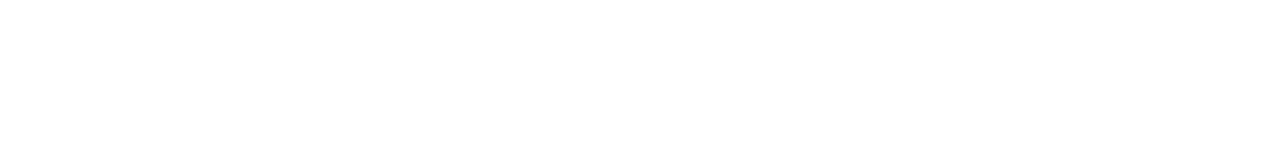
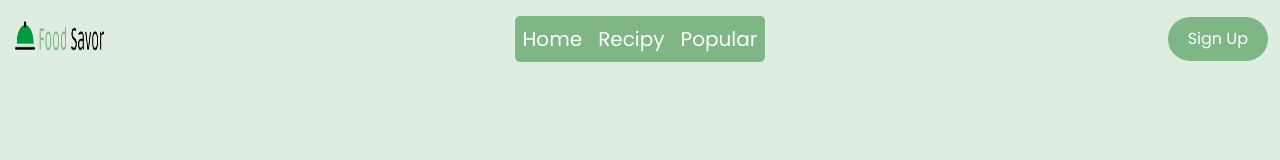
Before and after one commit to orin2002/Food-landingpage, a plain HTML site: page index.html in a window 1280 px wide. Drawn offline with nearby package versions, Linux system fonts and the light colour scheme.

Commit message:
header complete

```diff
--- a/css/style.css
+++ b/css/style.css
@@ -0,0 +1,25 @@
+body{
+    font-family: 'Poppins', sans-serif;
+    background-color: #DEEDE0;
+}
+.custom-nav{
+    background-color: #7EB685;
+    border-radius: 5px;
+
+}
+.nav-item a{
+    font-size: 20px;
+
+    color: white !important;
+
+}
+.sign-up{
+    background-color: #7EB685;
+    padding: 10px 20px;
+    border-radius: 45px;
+}
+.sign-up a{
+    text-decoration: none;
+    color: white;
+    text-align: center;
+}
--- a/index.html
+++ b/index.html
@@ -5,15 +5,45 @@
     <meta http-equiv="X-UA-Compatible" content="IE=edge">
     <meta name="viewport" content="width=device-width, initial-scale=1.0">
     <title>Food Landing page</title>
+    <!--------------- link for google font ---------------->
+    <link rel="preconnect" href="https://fonts.googleapis.com">
+    <link rel="preconnect" href="https://fonts.gstatic.com" crossorigin>
+    <link href="https://fonts.googleapis.com/css2?family=Poppins:wght@400;500&display=swap" rel="stylesheet">
     <!------------- this link is for bootstrap 5----------->
     <link href="https://cdn.jsdelivr.net/npm/bootstrap@5.0.2/dist/css/bootstrap.min.css" rel="stylesheet" integrity="sha384-EVSTQN3/azprG1Anm3QDgpJLIm9Nao0Yz1ztcQTwFspd3yD65VohhpuuCOmLASjC" crossorigin="anonymous">
     <!------------ link for main css ------------>
     <link rel="stylesheet" href="./css/style.css">
 </head>
 <body>
-
-
-
+    <!-- header area start from here  -->
+    <header>
+        <nav class="navbar navbar-expand-lg navbar-light ">
+            <div class="container-fluid">
+              <a class="navbar-brand mx-auto" href="#"><img src="./images/Frame 5.png" class="d-inline-block align-text-top" alt="" width="100" height="50" ></a>
+              <button class="navbar-toggler" type="button" data-bs-toggle="collapse" data-bs-target="#navbarSupportedContent" aria-controls="navbarSupportedContent" aria-expanded="false" aria-label="Toggle navigation">
+                <span class="navbar-toggler-icon"></span>
+              </button>
+              <div class="collapse navbar-collapse" id="navbarSupportedContent">
+                <ul class="navbar-nav mx-auto mb-2 mb-lg-0 custom-nav">
+                  <li class="nav-item mx-auto">
+                    <a class="nav-link active" aria-current="page" href="#">Home</a>
+                  </li>
+                  <li class="nav-item mx-auto">
+                    <a class="nav-link" href="#">Recipy</a>
+                  </li>
+                  <li class="nav-item mx-auto">
+                    <a class="nav-link" href="#">Popular</a>
+                  </li>
+                </ul>
+                <!-- sign up button -->
+                <div class="sign-up text-center">
+                    <a href="#">Sign Up</a>
+                </div>
+              </div>
+            </div>
+          </nav>
+    </header>
+    <!-- header area ends here -->
 
 
 
@@ -24,5 +54,7 @@
     <script src="https://cdn.jsdelivr.net/npm/bootstrap@5.0.2/dist/js/bootstrap.bundle.min.js" integrity="sha384-MrcW6ZMFYlzcLA8Nl+NtUVF0sA7MsXsP1UyJoMp4YLEuNSfAP+JcXn/tWtIaxVXM" crossorigin="anonymous"></script>
 <!-- this link is for jquery  -->
     <script src="https://code.jquery.com/jquery-3.6.0.min.js"></script>
+    <!-- link for custom js  -->
+    <script src="./js/custom.js"></script>
 </body>
 </html>
```
Also changed, not shown: images/Frame 324.png (added), images/Frame 326.png (added), images/Frame 5.png (added), images/Group 311.png (added), images/Group 314.png (added), images/“.png (added).
